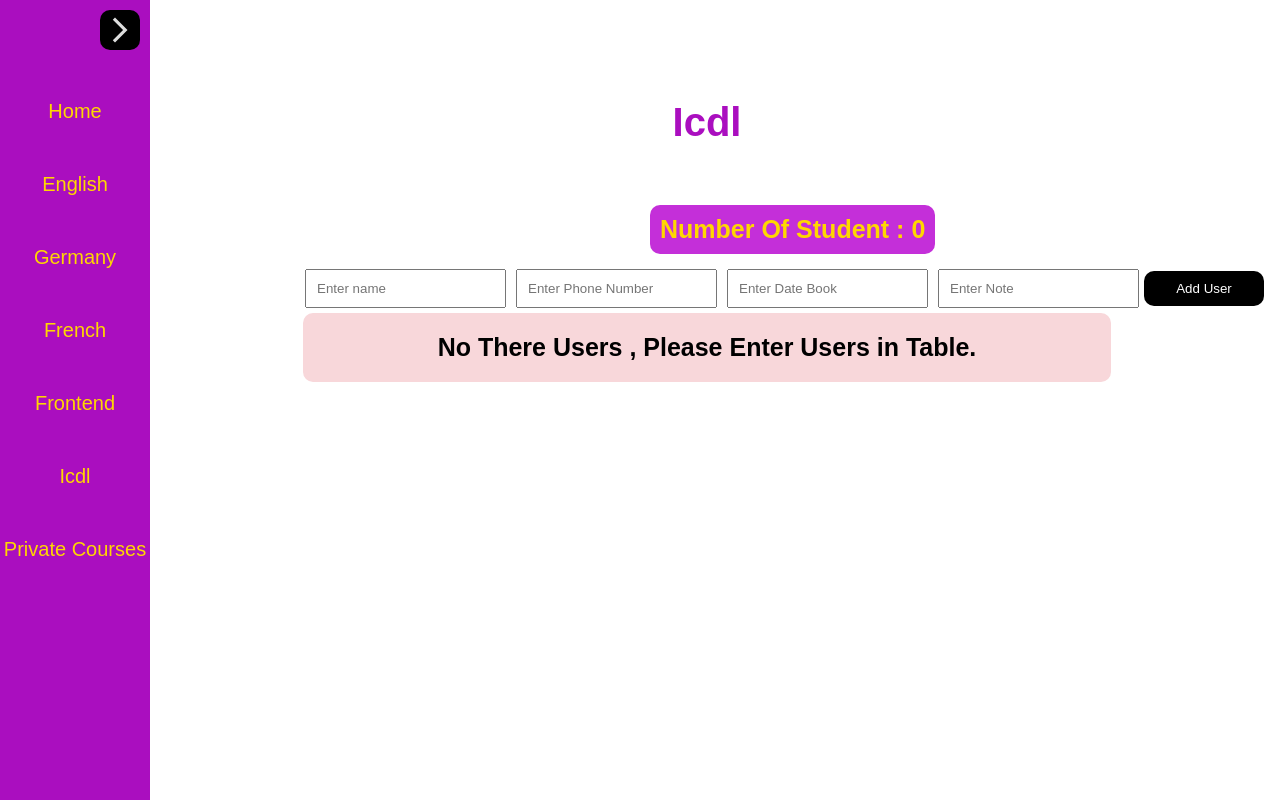
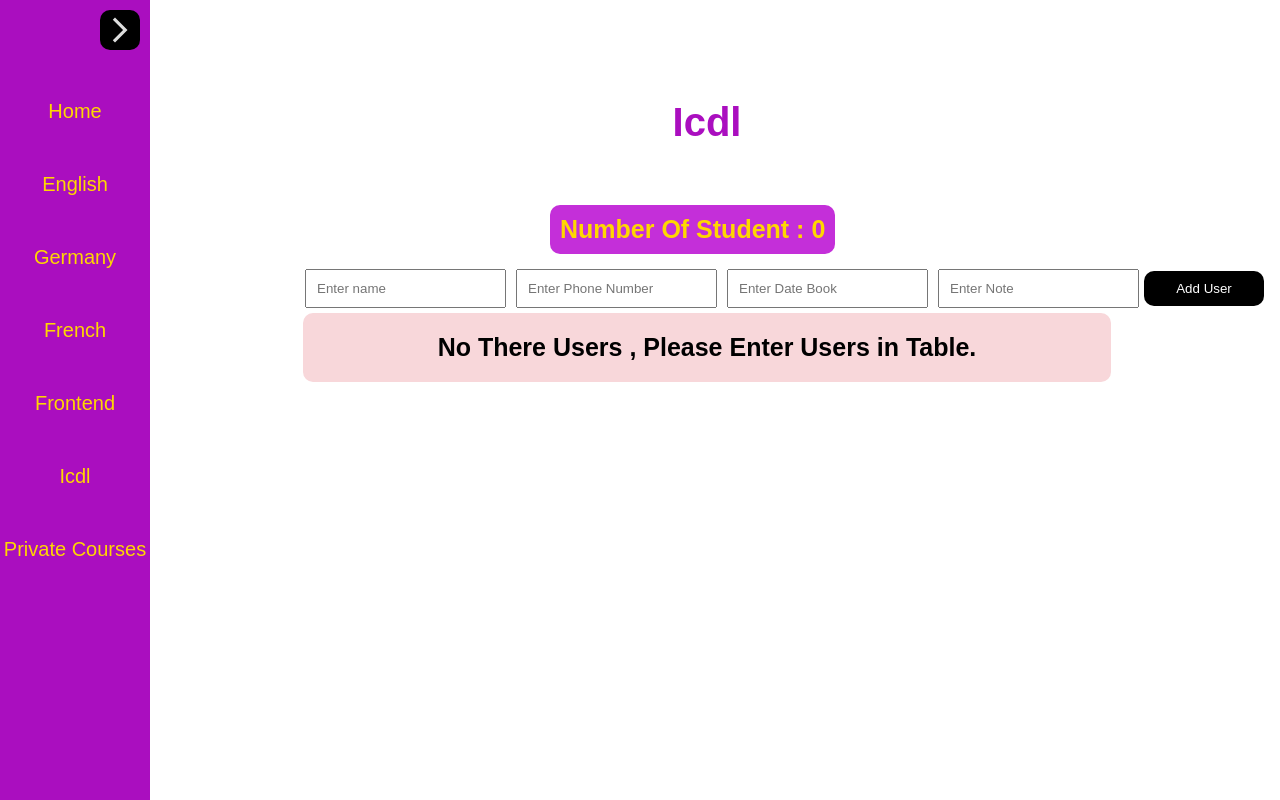
Before and after one commit to ziad223/Freedom-System, a React (Create React App) app: page /icdl in a window 1280 px wide. Built offline with nearby package versions, Linux system fonts and the light colour scheme.

Commit message:
Update App.css

```diff
--- a/src/App.css
+++ b/src/App.css
@@ -102,7 +102,7 @@ table{
     margin: 10px auto;
     border-radius: 10px;
     display: inline-block;
-    margin-left: 500px;
+    margin-left: 400px;
 
 
 }
```
